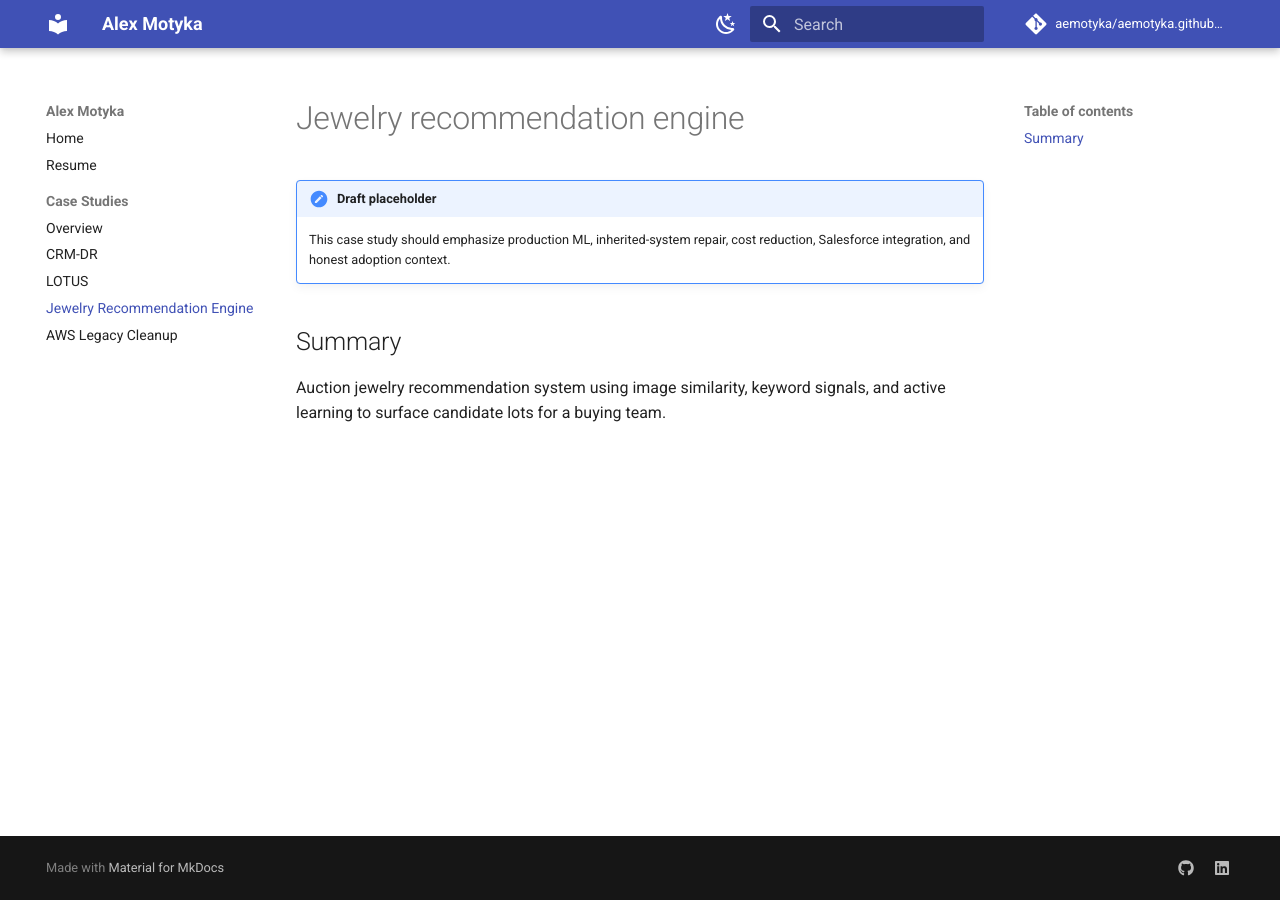
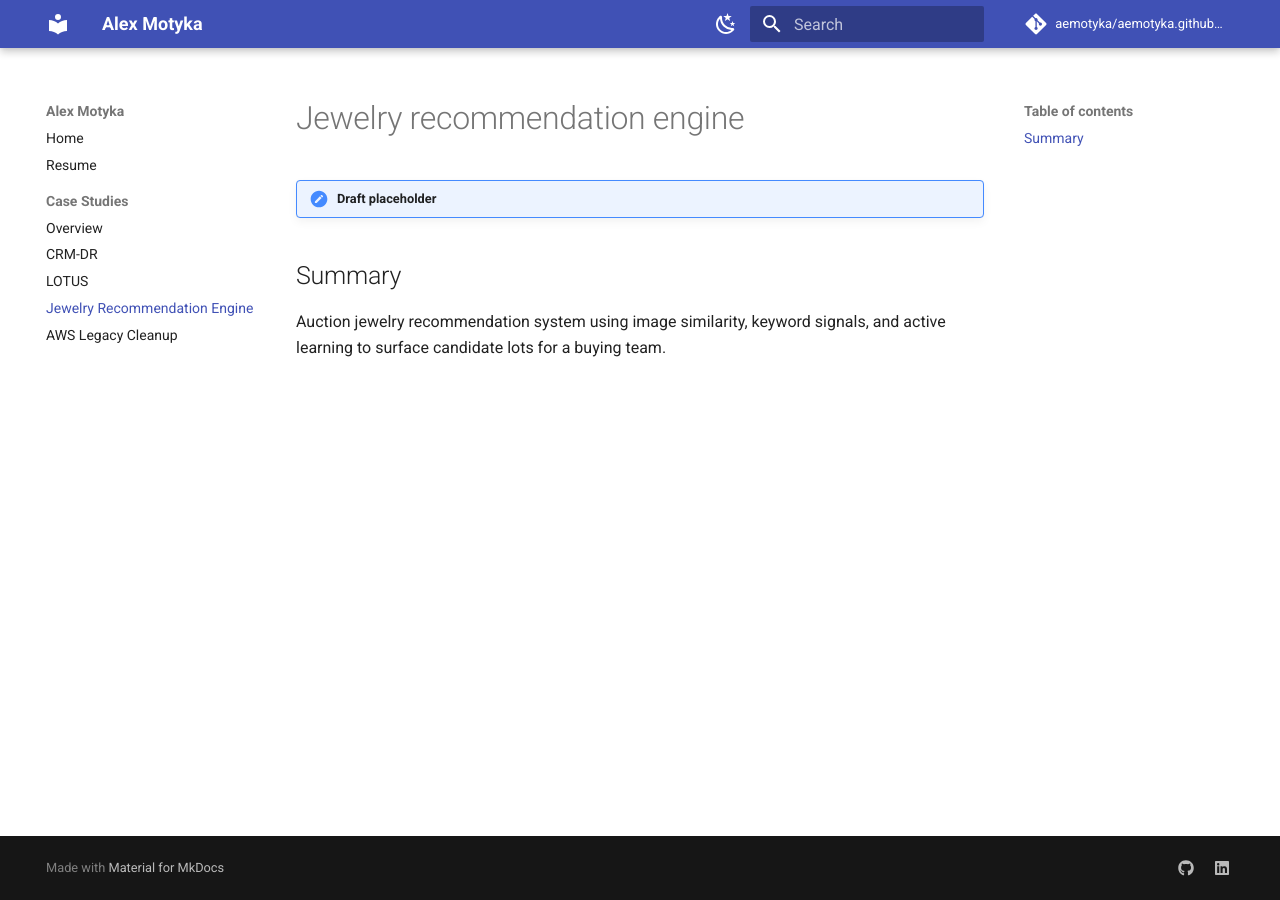
Before and after one commit to aemotyka/aemotyka.github.io, an MkDocs documentation site: the page built from docs/case-studies/jewelry-recommendation-engine.md, in a window 1280 px wide. Built offline with MkDocs 1.6.1 and Material for MkDocs 9.7.7, drawn with Linux system fonts in a browser that asks for light colours; comment, search, counter and statistics services are not loaded.

Commit message:
Less junk

```diff
--- a/docs/case-studies/jewelry-recommendation-engine.md
+++ b/docs/case-studies/jewelry-recommendation-engine.md
@@ -1,7 +1,6 @@
 # Jewelry recommendation engine
 
 !!! note "Draft placeholder"
-    This case study should emphasize production ML, inherited-system repair, cost reduction, Salesforce integration, and honest adoption context.
 
 ## Summary
 
```
Also changed, not shown: docs/case-studies/aws-legacy-cleanup.md (+0 -1 lines), docs/case-studies/lotus.md (+0 -1 lines).
